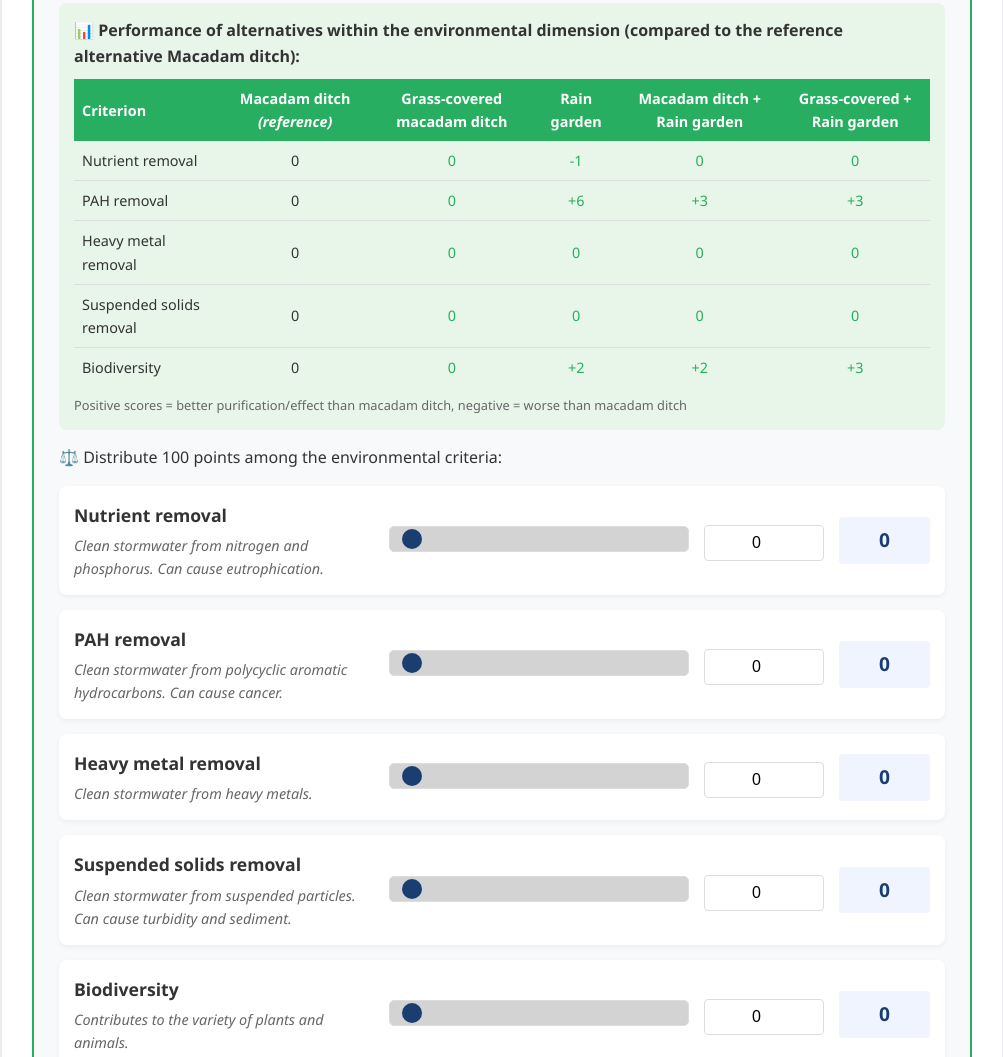
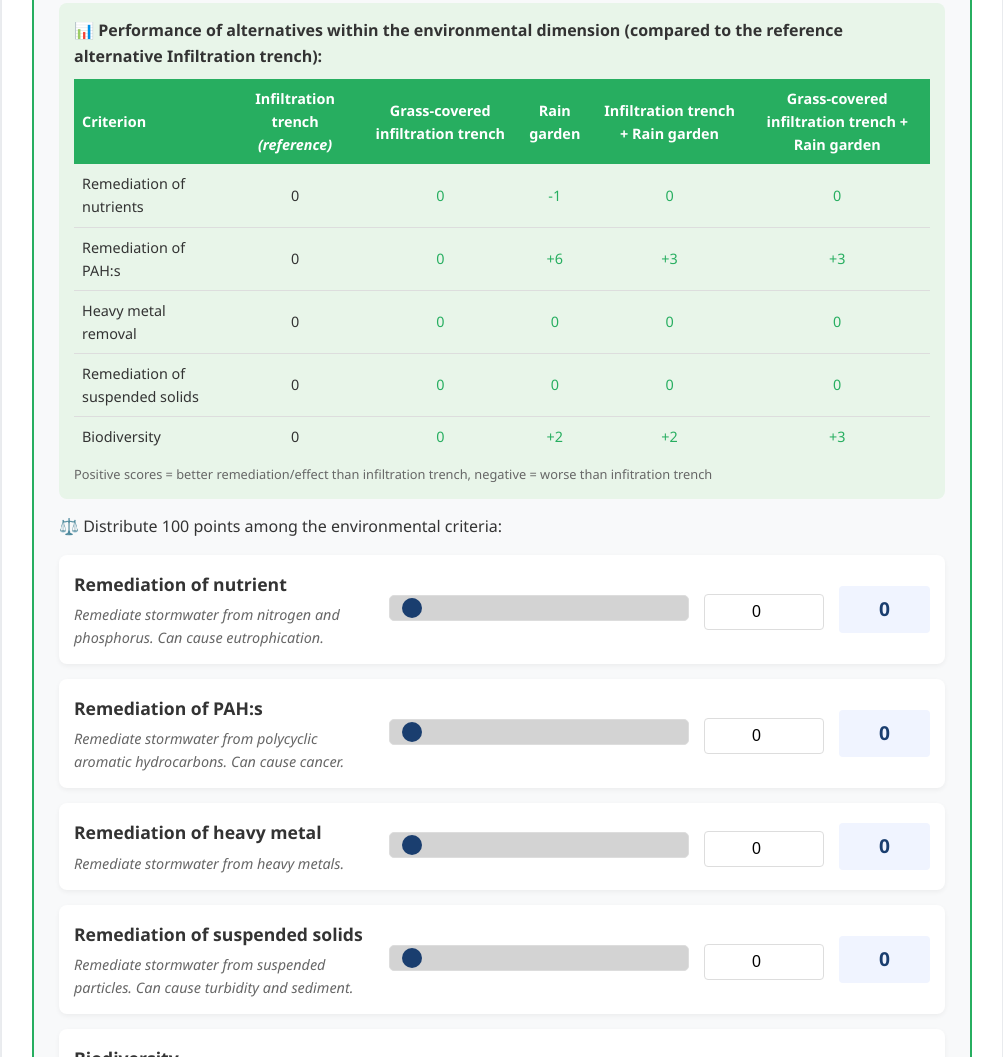
Before and after one commit to BettyMattsson/MCDA-Anneberg-English, a plain HTML site: page index.html in a window 1280 px wide. Shown: the part 1180-2237 px from the top of the page, without its empty margins (138-1141 px from the left). Drawn offline with nearby package versions, Linux system fonts and the light colour scheme.

Commit message:
Update index.html

```diff
--- a/index.html
+++ b/index.html
@@ -371,7 +371,7 @@
          <div class="context-box-orange">
     <h3>📝 Your task</h3>
     <p>Your task is to distribute 100 points to reflect your personal experiences and opinions. To assist you in the scoring, a table is shown showing how the alternatives perform within each dimension.
-    The alternatives are scored on a scale from <strong>-10 to +10</strong>, where <strong>0 is the reference alternative "Macadam ditch"</strong>. A positive score means the alternative performs better than the macadam ditch, while
+    The alternatives are scored on a scale from <strong>-10 to +10</strong>, where <strong>0 is the reference alternative "Infiltration trench"</strong>. A positive score means the alternative performs better than the macadam ditch, while
     a negative score means it performs worse.</p>
 
     <p><strong>The survey has two steps:</strong></p>
@@ -398,21 +398,21 @@
 
         <!-- TABLE -->
     <div style="background-color: #e8f5e9; padding: 15px; border-radius: 8px; margin: 15px 0;">
-        <p style="font-weight: bold; margin-bottom: 10px;">📊 Performance of alternatives within the environmental dimension (compared to the reference alternative Macadam ditch):</p>
+        <p style="font-weight: bold; margin-bottom: 10px;">📊 Performance of alternatives within the environmental dimension (compared to the reference alternative Infiltration trench):</p>
         <table style="width:100%; border-collapse: collapse; font-size: 0.9rem;">
             <thead>
                 <tr style="background-color: #27ae60; color: white;">
                     <th style="padding: 8px; text-align: left;">Criterion</th>
-                    <th style="padding: 8px; text-align: center;">Macadam ditch <i>(reference)</i></th>
-                    <th style="padding: 8px; text-align: center;">Grass-covered macadam ditch</th>
+                    <th style="padding: 8px; text-align: center;">Infiltration trench <i>(reference)</i></th>
+                    <th style="padding: 8px; text-align: center;">Grass-covered infiltration trench</th>
                     <th style="padding: 8px; text-align: center;">Rain garden</th>
-                    <th style="padding: 8px; text-align: center;">Macadam ditch + Rain garden</th>
-                    <th style="padding: 8px; text-align: center;">Grass-covered + Rain garden</th>
+                    <th style="padding: 8px; text-align: center;">Infiltration trench + Rain garden</th>
+                    <th style="padding: 8px; text-align: center;">Grass-covered infiltration trench + Rain garden</th>
                 </tr>
             </thead>
             <tbody>
                 <tr style="border-bottom: 1px solid #ddd;">
-                    <td style="padding: 8px; font-weight: 500;"> Nutrient removal</td>
+                    <td style="padding: 8px; font-weight: 500;"> Remediation of nutrients</td>
                     <td style="padding: 8px; text-align: center;">0</td>
                     <td style="padding: 8px; text-align: center; color: #27ae60;">0</td>
                     <td style="padding: 8px; text-align: center; color: #27ae60;">-1</td>
@@ -420,7 +420,7 @@
                     <td style="padding: 8px; text-align: center; color: #27ae60;">0</td>
                 </tr>
                 <tr style="border-bottom: 1px solid #ddd;">
-                    <td style="padding: 8px; font-weight: 500;"> PAH removal</td>
+                    <td style="padding: 8px; font-weight: 500;"> Remediation of PAH:s</td>
                     <td style="padding: 8px; text-align: center;">0</td>
                     <td style="padding: 8px; text-align: center; color: #27ae60;">0</td>
                     <td style="padding: 8px; text-align: center; color: #27ae60;">+6</td>
@@ -436,7 +436,7 @@
                     <td style="padding: 8px; text-align: center; color: #27ae60;">0</td>
                 </tr>
                 <tr style="border-bottom: 1px solid #ddd;">
-                    <td style="padding: 8px; font-weight: 500;"> Suspended solids removal</td>
+                    <td style="padding: 8px; font-weight: 500;"> Remediation of suspended solids</td>
                     <td style="padding: 8px; text-align: center;">0</td>
                     <td style="padding: 8px; text-align: center; color: #27ae60;">0</td>
                     <td style="padding: 8px; text-align: center; color: #27ae60;">0</td>
@@ -453,7 +453,7 @@
                 </tr>
             </tbody>
         </table>
-        <p style="font-size: 0.8rem; margin-top: 8px; color: #666;">Positive scores = better purification/effect than macadam ditch, negative = worse than macadam ditch</p>
+        <p style="font-size: 0.8rem; margin-top: 8px; color: #666;">Positive scores = better remediation/effect than infiltration trench, negative = worse than infitration trench</p>
     </div>
 
    <div class="instruction">⚖️ Distribute 100 points among the environmental criteria:</div>
@@ -479,16 +479,16 @@
 
     <!-- TABLE FOR SOCIAL DIMENSION -->
 <div style="background-color: #fff4e6; padding: 15px; border-radius: 8px; margin: 15px 0;">
-    <p style="font-weight: bold; margin-bottom: 10px;">📊 Performance of alternatives within the social dimension (compared to the reference alternative Macadam ditch):</p>
+    <p style="font-weight: bold; margin-bottom: 10px;">📊 Performance of alternatives within the social dimension (compared to the reference alternative Infiltration trench):</p>
     <table style="width:100%; border-collapse: collapse; font-size: 0.9rem;">
         <thead>
             <tr style="background-color: #e67e22; color: white;">
                 <th style="padding: 8px; text-align: left;">Criterion</th>
-                <th style="padding: 8px; text-align: center;">Macadam ditch <i>(reference)</i></th>
-                <th style="padding: 8px; text-align: center;">Grass-covered macadam ditch</th>
+                <th style="padding: 8px; text-align: center;">Infiltration trench <i>(reference)</i></th>
+                <th style="padding: 8px; text-align: center;">Grass-covered iniltration trench</th>
                 <th style="padding: 8px; text-align: center;">Rain garden</th>
-                <th style="padding: 8px; text-align: center;">Macadam ditch + Rain garden</th>
-                <th style="padding: 8px; text-align: center;">Grass-covered + Rain garden</th>
+                <th style="padding: 8px; text-align: center;">Infiltration trench + Rain garden</th>
+                <th style="padding: 8px; text-align: center;">Grass-covered infiltration trench + Rain garden</th>
             </tr>
         </thead>
         <tbody>
@@ -510,7 +510,7 @@
             </tr>
         </tbody>
     </table>
-    <p style="font-size: 0.8rem; margin-top: 8px; color: #666;">Positive scores = better than macadam ditch, negative = worse than macadam ditch</p>
+    <p style="font-size: 0.8rem; margin-top: 8px; color: #666;">Positive scores = better than infiltration trench, negative = worse than infiltration trench</p>
 </div>
 
     <div class="instruction">⚖️ Distribute 100 points among the social criteria:</div>
@@ -535,16 +535,16 @@
 
     <!-- TABLE FOR ECONOMIC DIMENSION -->
 <div style="background-color: #e6f0fa; padding: 15px; border-radius: 8px; margin: 15px 0;">
-    <p style="font-weight: bold; margin-bottom: 10px;">📊 Performance of alternatives within the economic dimension (compared to the reference alternative Macadam ditch):</p>
+    <p style="font-weight: bold; margin-bottom: 10px;">📊 Performance of alternatives within the economic dimension (compared to the reference alternative Infiltration trench):</p>
     <table style="width:100%; border-collapse: collapse; font-size: 0.9rem;">
         <thead>
             <tr style="background-color: #3498db; color: white;">
                 <th style="padding: 8px; text-align: left;">Criterion</th>
-                <th style="padding: 8px; text-align: center;">Macadam ditch <i>(reference)</i></th>
-                <th style="padding: 8px; text-align: center;">Grass-covered macadam ditch</th>
+                <th style="padding: 8px; text-align: center;">Infiltration trench <i>(reference)</i></th>
+                <th style="padding: 8px; text-align: center;">Grass-covered infiltration trench</th>
                 <th style="padding: 8px; text-align: center;">Rain garden</th>
-                <th style="padding: 8px; text-align: center;">Macadam ditch + Rain garden</th>
-                <th style="padding: 8px; text-align: center;">Grass-covered + Rain garden</th>
+                <th style="padding: 8px; text-align: center;">Infiltration trench + Rain garden</th>
+                <th style="padding: 8px; text-align: center;">Grass-covered ifiltration trench + Rain garden</th>
             </tr>
         </thead>
         <tbody>
@@ -566,7 +566,7 @@
             </tr>
         </tbody>
     </table>
-    <p style="font-size: 0.8rem; margin-top: 8px; color: #666;">Positive = lower cost than macadam ditch, negative scores = higher cost than macadam ditch</p>
+    <p style="font-size: 0.8rem; margin-top: 8px; color: #666;">Positive = lower cost than infiltration trench, negative scores = higher cost than infiltration trench</p>
 </div>
 
     <div class="instruction">⚖️ Distribute 100 points among the economic criteria:</div>
@@ -592,16 +592,16 @@
 
     <!-- TABLE FOR TECHNICAL DIMENSION -->
 <div style="background-color: #f3e8ff; padding: 15px; border-radius: 8px; margin: 15px 0;">
-    <p style="font-weight: bold; margin-bottom: 10px;">📊 Performance of alternatives within the technical dimension (compared to the reference alternative Macadam ditch):</p>
+    <p style="font-weight: bold; margin-bottom: 10px;">📊 Performance of alternatives within the technical dimension (compared to the reference alternative Infiltration trench):</p>
     <table style="width:100%; border-collapse: collapse; font-size: 0.9rem;">
         <thead>
             <tr style="background-color: #9b59b6; color: white;">
                 <th style="padding: 8px; text-align: left;">Criterion</th>
-                <th style="padding: 8px; text-align: center;">Macadam ditch <i>(reference)</i></th>
-                <th style="padding: 8px; text-align: center;">Grass-covered macadam ditch</th>
+                <th style="padding: 8px; text-align: center;">Infiltration trench <i>(reference)</i></th>
+                <th style="padding: 8px; text-align: center;">Grass-covered infiltration trench</th>
                 <th style="padding: 8px; text-align: center;">Rain garden</th>
-                <th style="padding: 8px; text-align: center;">Macadam ditch + Rain garden</th>
-                <th style="padding: 8px; text-align: center;">Grass-covered + Rain garden</th>
+                <th style="padding: 8px; text-align: center;">Infiltration trench + Rain garden</th>
+                <th style="padding: 8px; text-align: center;">Grass-covered infiltration trench + Rain garden</th>
             </tr>
         </thead>
         <tbody>
@@ -623,7 +623,7 @@
             </tr>
         </tbody>
     </table>
-    <p style="font-size: 0.8rem; margin-top: 8px; color: #666;">Positive = less frequent/complex maintenance than macadam ditch, negative scores = more frequent/complex maintenance than macadam ditch</p>
+    <p style="font-size: 0.8rem; margin-top: 8px; color: #666;">Positive = less frequent/complex maintenance than infiltration trench, negative scores = more frequent/complex maintenance than infiltration trench</p>
 </div>
 
     <div class="instruction">⚖️ Distribute 100 points among the technical criteria:</div>
@@ -708,10 +708,10 @@
         // ALL CRITERIA WITH DESCRIPTIONS
         const criteria = {
             environmental: [
-                { id: "nutrients", name: "Nutrient removal", desc: "Clean stormwater from nitrogen and phosphorus. Can cause eutrophication." },
-                { id: "pahs", name: "PAH removal", desc: "Clean stormwater from polycyclic aromatic hydrocarbons. Can cause cancer." },
-                { id: "heavymetals", name: "Heavy metal removal", desc: "Clean stormwater from heavy metals." },
-                { id: "particles", name: "Suspended solids removal", desc: "Clean stormwater from suspended particles. Can cause turbidity and sediment." },
+                { id: "nutrients", name: "Remediation of nutrient", desc: "Remediate stormwater from nitrogen and phosphorus. Can cause eutrophication." },
+                { id: "pahs", name: "Remediation of PAH:s", desc: "Remediate stormwater from polycyclic aromatic hydrocarbons. Can cause cancer." },
+                { id: "heavymetals", name: "Remediation of heavy metal", desc: "Remediate stormwater from heavy metals." },
+                { id: "particles", name: "Remediation of suspended solids", desc: "Remediate stormwater from suspended particles. Can cause turbidity and sediment." },
                 { id: "biodiversity", name: "Biodiversity", desc: "Contributes to the variety of plants and animals." }
             ],
             social: [
@@ -719,11 +719,11 @@
                 { id: "education", name: "Education", desc: "Pedagogical values." }
             ],
             economic: [
-                { id: "installcost", name: "Construction cost", desc: "Initial cost of the measure." },
-                { id: "maintenancecost", name: "Maintenance cost", desc: "Ongoing costs during the measure's lifecycle." }
+                { id: "installcost", name: "Construction cost", desc: "Initial cost of the facility." },
+                { id: "maintenancecost", name: "Maintenance cost", desc: "Ongoing costs during the facility's lifecycle." }
             ],
             technical: [
-                { id: "frequency", name: "Maintenance frequency", desc: "How often maintenance is needed. Includes grass cutting, irrigation, etc." },
+                { id: "frequency", name: "Maintenance frequency", desc: "How often maintenance is needed. Includes mowing, irrigation, etc." },
                 { id: "complexity", name: "Maintenance complexity", desc: "How complicated the maintenance is (type of equipment and knowledge required)." }
             ]
         };
```
